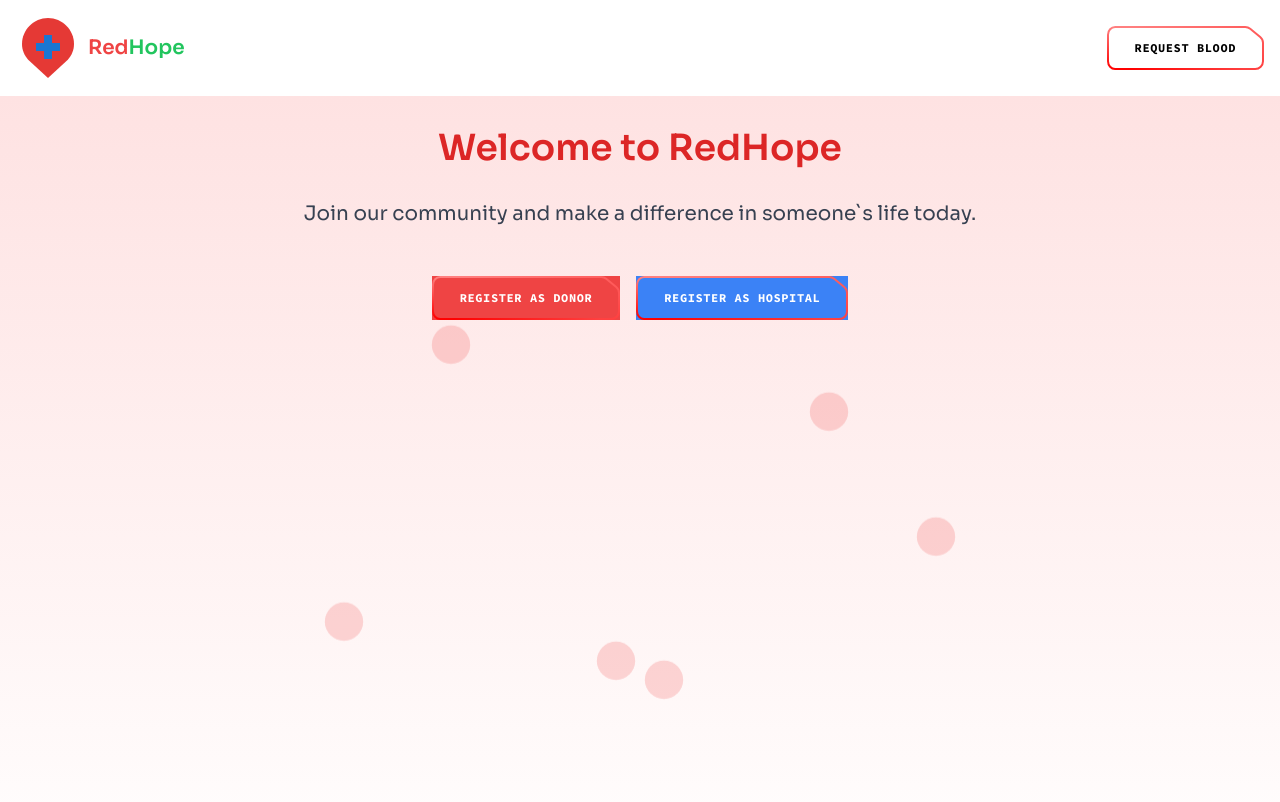
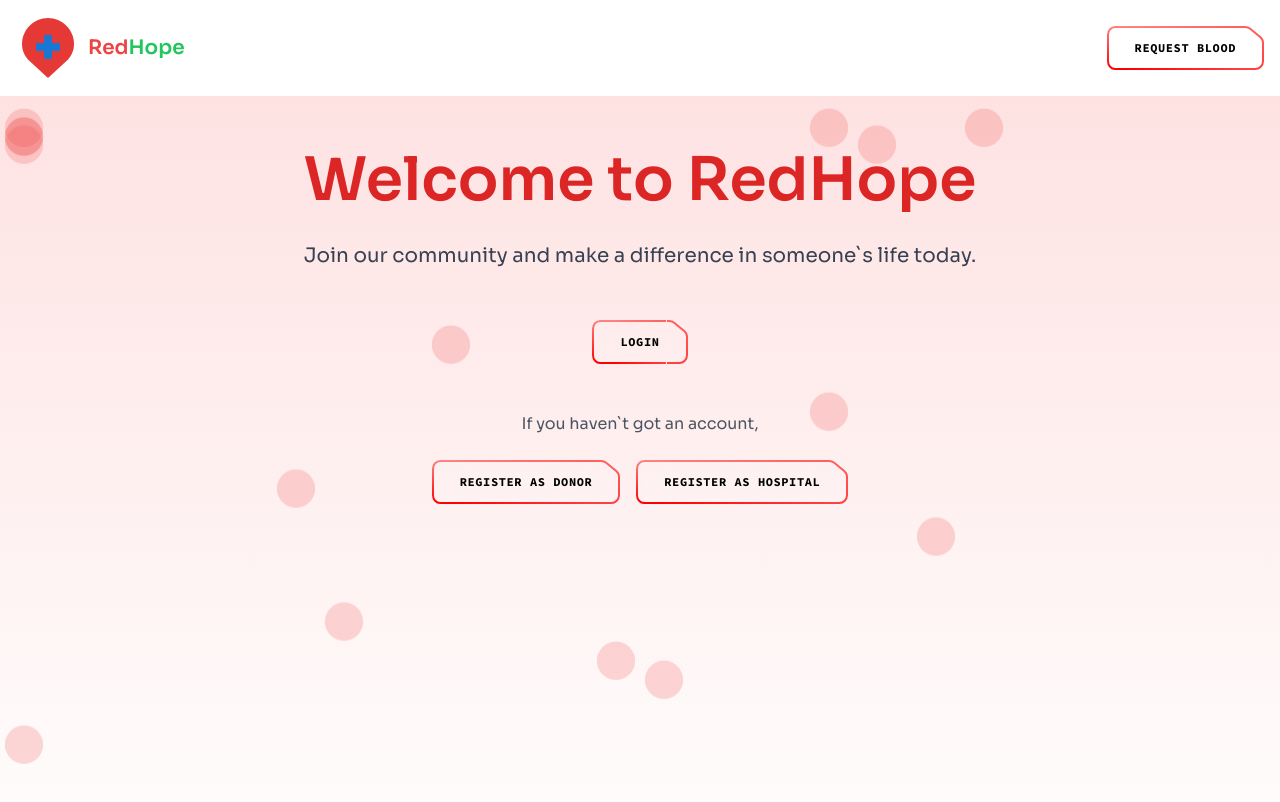
Before and after one commit to Rajamiththiran/RedHope_FrontEnd, a React (Vite) app: page / in a window 1280 px wide. Shown: the top 802 px of the page. Built offline with nearby package versions, Linux system fonts and the light colour scheme.

Commit message:
home page updated

```diff
--- a/src/components/home.jsx
+++ b/src/components/home.jsx
@@ -1,15 +1,7 @@
 import { useCallback } from "react";
 import { useNavigate } from "react-router-dom";
+import BloodCell from "./BloodCell";
 import Button from "./button";
-
-const BloodCell = ({ className }) => (
-  <svg
-    className={`w-12 h-12 text-red-500 opacity-20 ${className}`}
-    viewBox="0 0 100 100"
-  >
-    <circle cx="50" cy="50" r="40" fill="currentColor" />
-  </svg>
-);
 
 const Home = () => {
   const navigate = useNavigate();
@@ -20,11 +12,12 @@ const Home = () => {
       setTimeout(() => {
         navigate(path);
         document.body.classList.remove("page-exit");
-      }, 300); // Adjust this timing to match your transition duration
+      }, 300);
     },
     [navigate]
   );
 
+  const handleLogin = () => handleNavigation("/login");
   const handleRegisterDonor = () => handleNavigation("/donor-register");
   const handleRegisterHospital = () => handleNavigation("/hospital-register");
 
@@ -37,23 +30,44 @@ const Home = () => {
         <BloodCell className="absolute top-1/3 right-1/3 animate-float" />
         <BloodCell className="absolute bottom-1/3 left-1/4 animate-float-delay-1" />
         <BloodCell className="absolute top-2/3 right-1/2 animate-float-delay-2" />
+
+        <BloodCell className="absolute top-1/6 left-1/6 animate-float-delay-1" />
+        <BloodCell className="absolute top-3/4 right-1/6 animate-float" />
+        <BloodCell className="absolute bottom-1/6 left-3/4 animate-float-delay-2" />
+        <BloodCell className="absolute top-2/5 right-2/5 animate-float-delay-1" />
+        <BloodCell className="absolute bottom-2/5 left-3/5 animate-float" />
+        <BloodCell className="absolute top-5/6 right-1/3 animate-float-delay-2" />
+        <BloodCell className="absolute top-1/8 left-2/3 animate-float" />
+        <BloodCell className="absolute bottom-1/2 right-3/4 animate-float-delay-1" />
+        <BloodCell className="absolute top-3/5 left-1/5 animate-float-delay-2" />
       </div>
-      <div className="relative container mx-auto px-4 py-8 z-10">
-        <h1 className="text-4xl font-bold text-center mb-8 text-red-600">
+      <div className="relative container mx-auto px-4 py-12 z-10">
+        <h1 className="h1 text-center mb-6 text-red-600 ">
           Welcome to RedHope
         </h1>
-        <p className="text-xl text-center mb-12 text-gray-700">
+        <p className="body-1 text-center mb-12 text-gray-700">
           Join our community and make a difference in someone`s life today.
+        </p>
+        <div className="flex flex-col items-center space-y-6 mb-12">
+          <Button
+            className="bg-red-100 hover:bg-red-100 text-black w-full md:w-auto transition-page hover-scale glassmorphism "
+            onClick={handleLogin}
+          >
+            Login
+          </Button>
+        </div>
+        <p className="text-center mb-6 text-gray-600 ">
+          If you haven`t got an account,
         </p>
         <div className="flex flex-col space-y-4 md:flex-row md:space-y-0 md:space-x-4 justify-center">
           <Button
-            className="bg-red-500 hover:bg-red-600 text-white w-full md:w-auto transition-page"
+            className="bg-red-100 hover:bg-red-100 text-black w-full md:w-auto transition-page hover-scale glassmorphism"
             onClick={handleRegisterDonor}
           >
             Register as Donor
           </Button>
           <Button
-            className="bg-blue-500 hover:bg-blue-600 text-white w-full md:w-auto transition-page"
+            className="bg-red-100 hover:bg-red-100 text-black w-full md:w-auto transition-page hover-scale glassmorphism"
             onClick={handleRegisterHospital}
           >
             Register as Hospital
```
